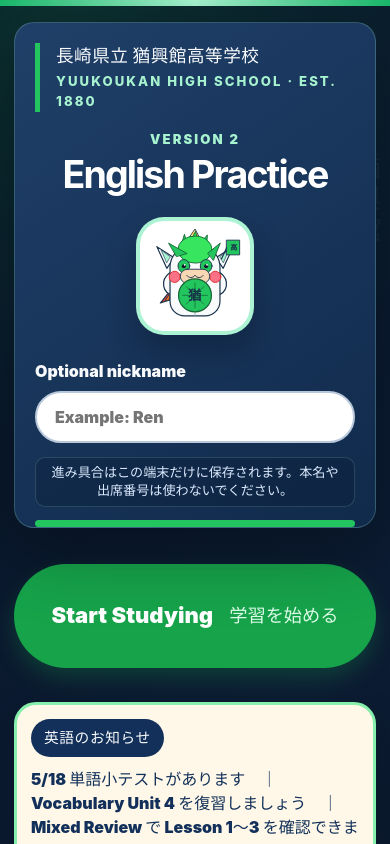
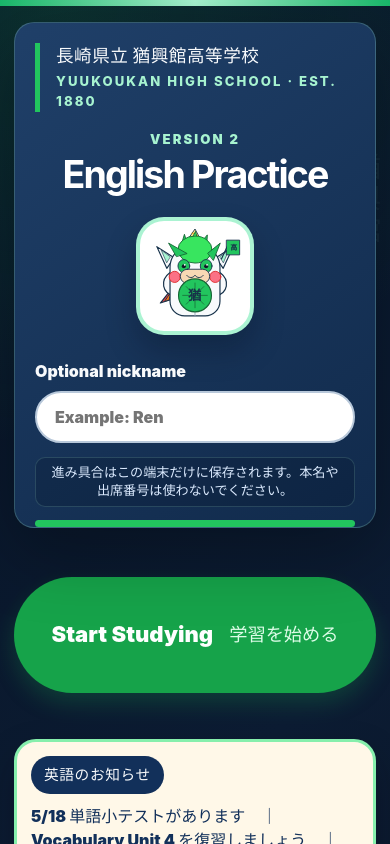
Before and after one commit to Hiddenmaverick/YKK-v2, a React (Vite) app: page / in a window 390 px wide. Shown: the top 844 px of the page. Built offline with nearby package versions, Linux system fonts and the light colour scheme.

Commit message:
Polish homepage start button spacing

```diff
--- a/src/styles.css
+++ b/src/styles.css
@@ -235,7 +235,7 @@ input:disabled {
 .home-start-panel {
   display: flex;
   justify-content: center;
-  margin: 56px 0 52px;
+  margin: 76px 0 70px;
 }
 
 .start-study-button {
@@ -247,9 +247,10 @@ input:disabled {
   font-size: 1.68rem;
   gap: 16px;
   justify-content: center;
-  min-height: 124px;
-  min-width: min(100%, 680px);
-  padding: 32px 64px;
+  min-height: 138px;
+  min-width: 0;
+  padding: 38px 52px;
+  width: min(100%, 560px);
 }
 
 .start-study-button:hover,
@@ -1443,14 +1444,13 @@ h3 {
   }
 
   .home-start-panel {
-    margin: 36px 0 34px;
+    margin: 49px 0 46px;
   }
 
   .start-study-button {
     font-size: 1.38rem;
-    min-height: 104px;
-    min-width: 0;
-    padding: 24px 32px;
+    min-height: 116px;
+    padding: 28px 30px;
     width: 100%;
   }
 
```
